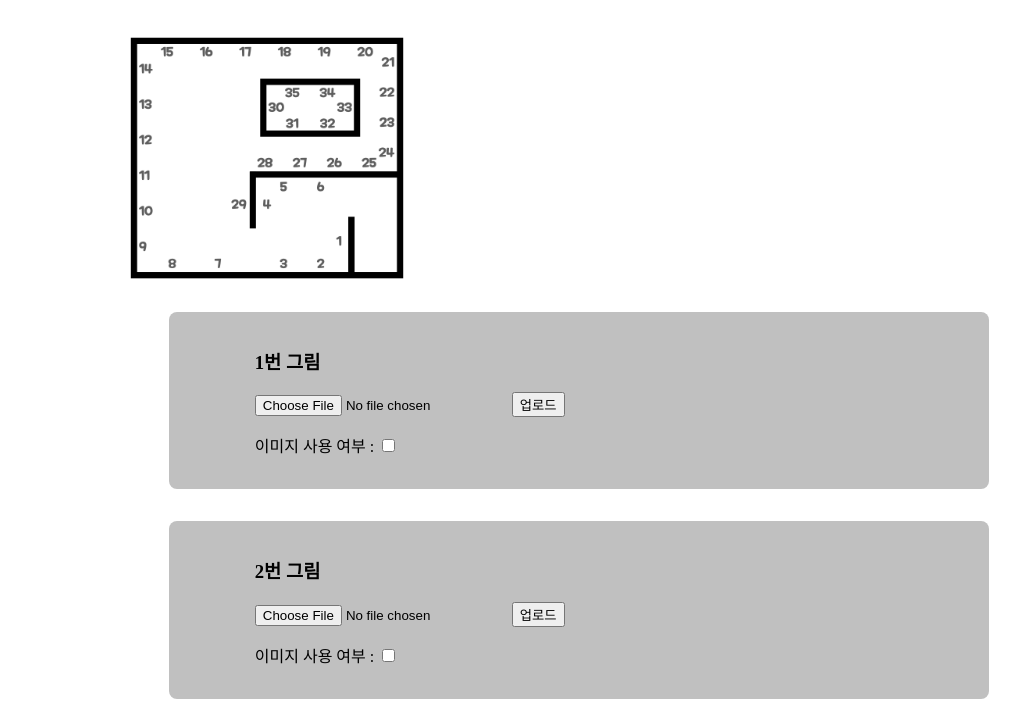
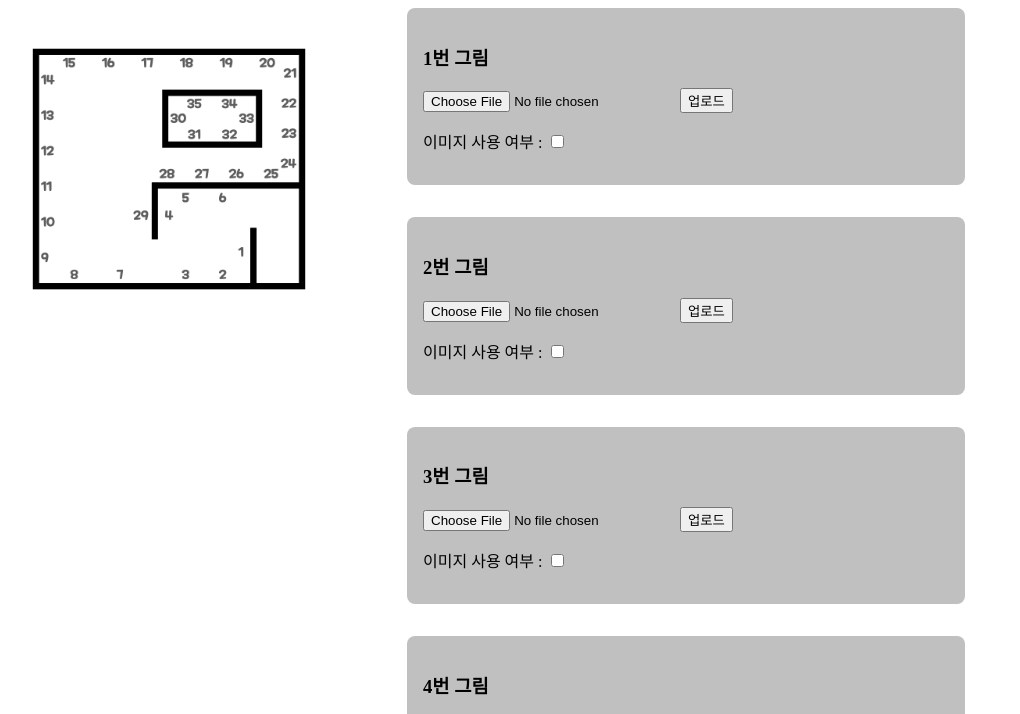
Before and after one commit to kdo9921/meta-gallery-server, a website: page art.html in a window 1280 px wide. Shown: the part 81-795 px from the top of the page, without its empty margins (61-1081 px from the left). Drawn offline with Linux system fonts and the light colour scheme; no server answers.

Commit message:
디자인 개선

```diff
--- a/art.html
+++ b/art.html
@@ -12,10 +12,11 @@
 
 <body>
     <div class="container">
-        <h1>그림 관리 페이지</h1>
         <img src="./gall.png" id="gall">
+        <div class="setting">
+            <h1>그림 관리 페이지</h1>
         <div class="flexbox">
-
+        </div>
         </div>
     </div>
 </body>
--- a/public/art.css
+++ b/public/art.css
@@ -5,12 +5,9 @@
 }
 
 .container {
-    max-width: 1024px;
-    margin: auto;
-
+    margin-left: 460px;
 }
 .flexbox {
-    width: 80%;
     margin: auto;
     display: flex;
     flex-wrap: wrap;
@@ -18,15 +15,18 @@
 }
 
 .item {
-    width: 100%;
     display: flex;
     flex-direction: row;
     background-color: #c0c0c0;
     padding: 16px;
     justify-content: space-around;
     border-radius: 8px;
+    gap: 16px;
 }
 #gall {
     width: 400px;
     height: auto;
+    position: fixed;
+    left: 30px;
+    top: 100px;
 }
```
